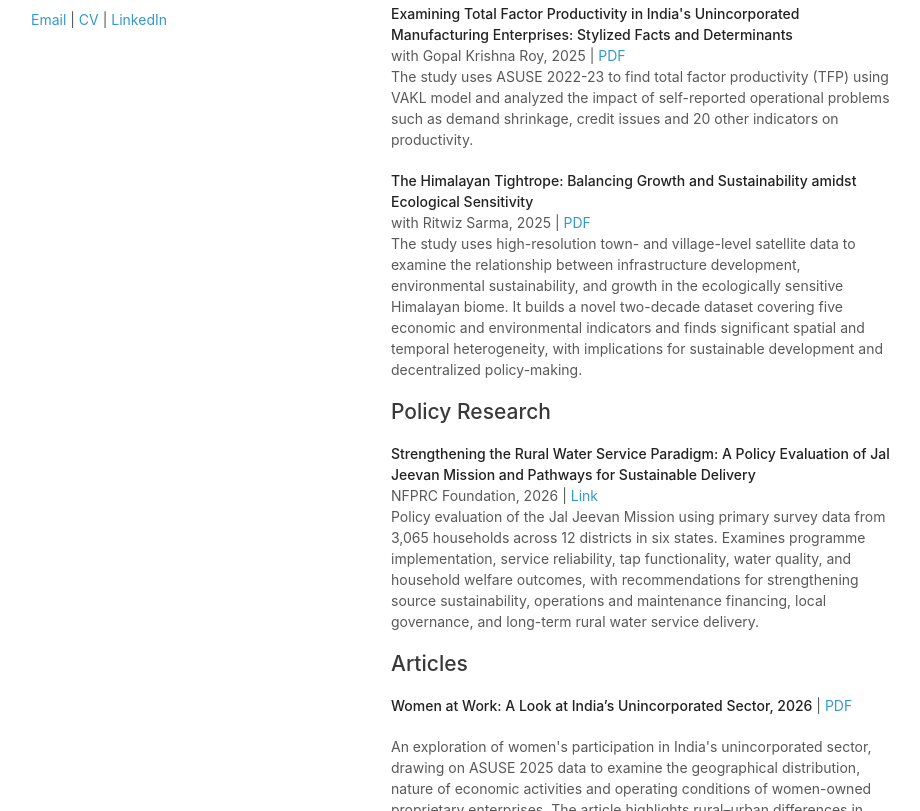
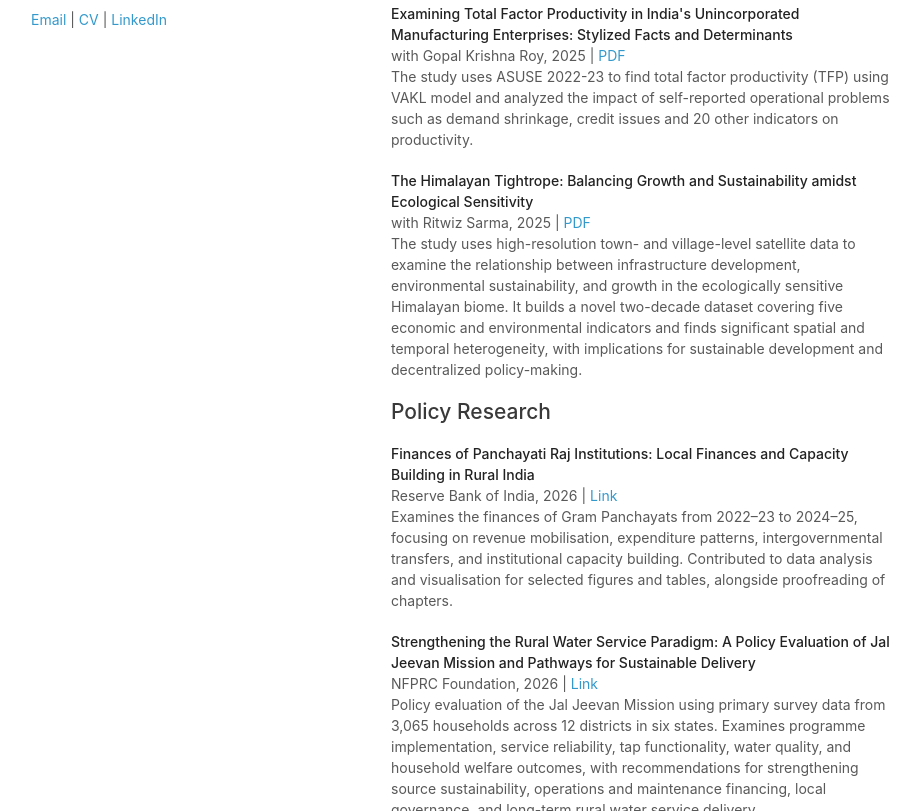
Before and after one commit to gargriju/gargriju.github.io, a plain HTML site: page index.html in a window 1280 px wide. Shown: the part 411-1222 px from the top of the page, without its empty margins (179-1099 px from the left). Drawn offline with Linux system fonts and the light colour scheme.

Commit message:
Update index.html

```diff
--- a/index.html
+++ b/index.html
@@ -60,8 +60,14 @@
       </p>
 
         <h2>Policy Research</h2>
+     <p>
+    <strong>Finances of Panchayati Raj Institutions: Local Finances and Capacity Building in Rural India</strong><br>
+      Reserve Bank of India, 2026 | <a href="https://rbidocs.rbi.org.in/rdocs/Publications/PDFs/0FPMRE19112026D9CAB329A48F434B8CC8711F716B89E1.PDF">Link</a><br>
+     Examines the finances of Gram Panchayats from 2022–23 to 2024–25, focusing on revenue mobilisation, expenditure patterns, intergovernmental transfers, and institutional capacity building.
+     Contributed to data analysis and visualisation for selected figures and tables, alongside proofreading of chapters.
+    </p>
 
-    <p>
+        <p>
     <strong>Strengthening the Rural Water Service Paradigm: A Policy Evaluation of Jal Jeevan Mission and Pathways for Sustainable Delivery</strong><br>
       NFPRC Foundation, 2026 | <a href="https://nfprc.org/images/pdf/jal-jeevan-mission-report.pdf">Link</a><br>
      Policy evaluation of the Jal Jeevan Mission using primary survey data from 3,065 households across 12 districts in six states. Examines programme implementation,
```
